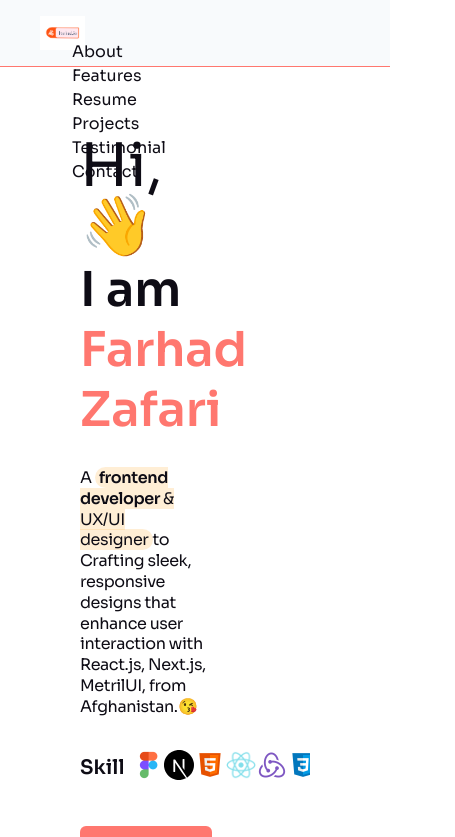
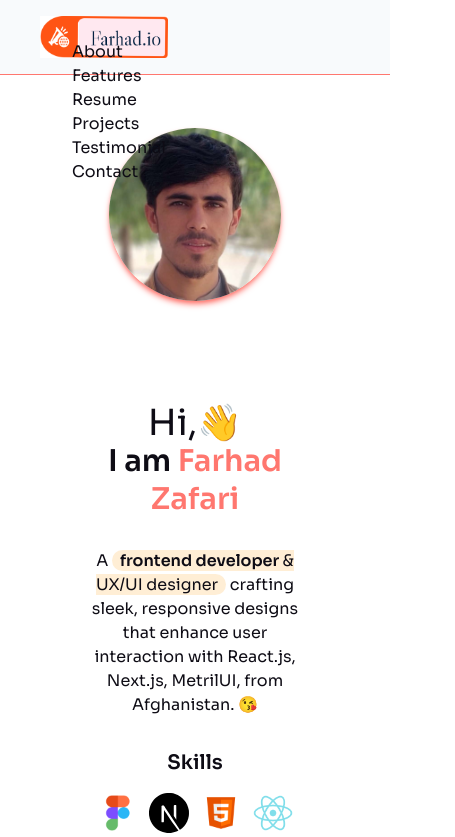
Before and after one commit to Farhadzafar/Farhad-Protfolio, a React (Vite) app: page / in a window 390 px wide. Shown: the top 837 px of the page, 455 px wide, since content can reach past the window. Built offline with nearby package versions, Linux system fonts and the light colour scheme.

Commit message:
the feature and the contacts us and the hero sections are response😎

```diff
--- a/src/components/CardsSmall.jsx
+++ b/src/components/CardsSmall.jsx
@@ -1,12 +1,15 @@
 export default function CardsSmall({ items }) {
   const { title, Icon, desorption, color } = items;
   return (
-    <div className="py-10 px-8 shadow-md rounded-md border-[1px] border-stone-200">
-      <span
-        className={`span w-12 h-12 my-1 ${color} rounded-full flex justify-center content-center`}
+    <div
+      className="py-10 px-8 text-center shadow-md rounded-md border-[1px] border-stone-200
+    lg:text-left "
+    >
+      <p
+        className={`span w-12 h-12 my-1 ${color} rounded-full flex justify-center`}
       >
         {<Icon className="text-3xl z-10 text-gray-700" />}
-      </span>
+      </p>
 
       <h5 className="h6 py-1">{title}</h5>
       <p>{desorption}</p>
--- a/src/components/Header.jsx
+++ b/src/components/Header.jsx
@@ -4,9 +4,9 @@ import Button from "./Button";
 
 export default function Header() {
   return (
-    <div className="fixed top-0 left-0 bg-slate-50 border-b-[1px] border-color-3 flex justify-between content-center w-full z-40 px-10 py-4">
+    <div className="fixed top-0 left-0 bg-slate-50 border-b-[1px] border-color-3 flex justify-between items-center w-full z-40 px-10 py-4">
       <a href="#">
-        <img src={logo} alt="Farhad.io logo" className="w-[45px]" />
+        <img src={logo} alt="Farhad.io logo" className="w-[8rem]" />
       </a>
 
       <ul className="fixed top-10 flex  justify-center content-center  flex-col  lg:flex-row lg:static ">
--- a/src/components/sections/Features.jsx
+++ b/src/components/sections/Features.jsx
@@ -5,10 +5,10 @@ import Section from "../Section";
 export default function Features() {
   return (
     <Section has="features" classes="py-32">
-      <span className=" span ">Features</span>
+      <span className="span">Features</span>
       <h3 className="h3 mb-12">What Can I Do?</h3>
 
-      <ul className="w-full flex justify-center gap-10">
+      <ul className="w-full grid gap-4 md:grid-cols-2 lg:grid-cols-3 justify-center">
         {toDo.map((item) => (
           <CardsSmall key={item.id} items={item} />
         ))}
--- a/src/components/sections/Hero.jsx
+++ b/src/components/sections/Hero.jsx
@@ -1,21 +1,13 @@
 import {
   api,
-  bgWhite,
   css,
-  farhad1,
-  farhad2,
-  farhad3,
   farhad4,
   figma,
   git,
-  gitHub,
   html,
   javascript,
-  linkedin,
   mu5,
-  next,
   nextJs,
-  node,
   python,
   react,
   redux,
@@ -27,120 +19,89 @@ import Section from "../Section";
 export default function Hero() {
   return (
     <Section>
-      <div className="w-full overflow-hidden  ">
-        {/* react next.js git icons */}
-        <div className=" hidden w-full lg:inline-block ">
+      <div className="w-full overflow-hidden relative">
+        {/* Icons for large screens */}
+        <div className="w-full hidden lg:block">
           <img
             src={react}
             alt="react icon"
-            className="w-[4rem] absolute bottom-12 right-10   -z-1"
+            className="w-[4rem] absolute bottom-12 right-10 -z-1"
           />
           <img
             src={git}
             alt="git icon"
             className="w-[3rem] absolute top-32 right-16 -z-1"
           />
-          {/* <img
-            src={figma}
-            alt="react icon"
-            className="w-[8rem] absolute top-20 right-[40%] -z-1 rotate-45"
-            /> */}
-
           <img
             src={nextJs}
             alt="next js icon"
-            className=" w-[8rem] absolute top-28 right-[35%] -z-1 -rotate-45"
+            className="w-[8rem] absolute top-28 right-[35%] -z-1 -rotate-45"
           />
         </div>
 
-        <div className=" w-full h-full z-20 flex gap-8 my-20">
-          {/* content about me  */}
-          <div className="w-[55%] mt-10 ">
-            <h1 className="text-6xl leading-none">
+        <div className="w-full h-full z-20 flex flex-col-reverse lg:flex-row gap-8 my-20 items-center lg:items-start">
+          {/* Content about me */}
+          <div className="w-full lg:w-[55%] mt-10 text-center lg:text-left">
+            <h1 className="text-4xl md:text-5xl lg:text-6xl leading-none">
               Hi,👋
               <br />
-              <span className=" font-semibold text-5xl">
-                I am<span className="text-color-3"> Farhad Zafari</span>
+              <span className="font-semibold text-3xl md:text-4xl lg:text-5xl">
+                I am <span className="text-color-3">Farhad Zafari</span>
               </span>
             </h1>
-            <p className="mb-6 mt-8 p ">
+            <p className="text-base md:text-lg mb-6 mt-8">
               A{" "}
-              <span className="bg-color-2/30 rounded-full px-1">
+              <span className="bg-color-2/30 rounded-full px-2">
                 <strong>frontend developer</strong> & UX/UI designer
-              </span>
-              to Crafting sleek, responsive designs that enhance user
-              interaction with React.js, Next.js, MetrilUI, from Afghanistan.😘
+              </span>{" "}
+              crafting sleek, responsive designs that enhance user interaction
+              with React.js, Next.js, MetrilUI, from Afghanistan. 😘
             </p>
 
-            {/* # skill of  */}
-            <div className="w-full h-auto flex justify-start content-center gap-2 my-8">
-              <strong className="mt-1 text-xl">Skill</strong>
-              <ul className=" flex content-center gap-[1px] justify-start">
-                <li className="w-[30px] h-[30px]">
-                  <img className="w-full" src={figma} alt={`icon ${figma}`} />
-                </li>
-                <li className="w-[30px] h-[30px]">
-                  <img className="w-full" src={nextJs} alt={`icon ${nextJs}`} />
-                </li>
-                <li className="w-[30px] h-[30px]">
-                  <img className="w-full" src={html} alt={`icon ${html}`} />
-                </li>
-                <li className="w-[30px] h-[30px]">
-                  <img className="w-full" src={react} alt={`icon ${react}`} />
-                </li>
-                <li className="w-[30px] h-[30px]">
-                  <img className="w-full" src={redux} alt={`icon ${redux}`} />
-                </li>
-                <li className="w-[30px] h-[30px]">
-                  <img className="w-full" src={css} alt={`icon ${css}`} />
-                </li>
-                <li className="w-[30px] h-[30px]">
-                  <img className="w-full" src={sass} alt={`icon ${sass}`} />
-                </li>
-                <li className="w-[30px] h-[30px]">
-                  <img className="w-full" src={mu5} alt={`icon ${mu5}`} />
-                </li>
-                <li className="w-[30px] h-[30px]">
-                  <img
-                    className="w-full"
-                    src={javascript}
-                    alt={`icon ${javascript}`}
-                  />
-                </li>
-                <li className="w-[30px] h-[30px]">
-                  <img className="w-full" src={python} alt={`icon ${python}`} />
-                </li>
-                <li className="w-[30px] h-[30px]">
-                  <img className="w-full" src={api} alt={`icon ${api}`} />
-                </li>
-                <li className="w-[30px] h-[30px]">
-                  <img className="w-full" src={git} alt={`icon ${git}`} />
-                </li>
+            {/* Skills */}
+            <div className="w-full flex flex-col  gap-4 items-center lg:flex-row lg:items-start  lg:justify-start  my-8">
+              <strong className="w-auto text-xl text-center lg:text-left">
+                Skills
+              </strong>
+              <ul className="flex flex-wrap gap-3 lg:gap-1 justify-center lg:justify-start">
+                {[
+                  figma,
+                  nextJs,
+                  html,
+                  react,
+                  redux,
+                  css,
+                  sass,
+                  mu5,
+                  javascript,
+                  python,
+                  api,
+                  git,
+                ].map((icon, index) => (
+                  <li
+                    key={index}
+                    className="w-10 h-10 md:w-12 md:h-12 lg:w-8 lg:h-8"
+                  >
+                    <img className="w-full" src={icon} alt={`icon ${icon}`} />
+                  </li>
+                ))}
               </ul>
             </div>
 
             {/* Buttons */}
-            <div className="flex gap-2 content-end w-auto h-auto justify-start mt-11">
+            <div className="flex gap-2 justify-center lg:justify-start mt-11">
               <Button>Download CV</Button>
-              {/* <Button herf="#projects">Projects</Button> */}
+              {/* <Button href="#projects">Projects</Button> */}
             </div>
           </div>
 
           {/* Image of me */}
-          <div className="w-[40%] my-8 ml-32 ">
+          <div className="w-full lg:w-[40%] my-8 lg:ml-32 flex justify-center lg:justify-start">
             <img
-              className="w-full rounded-full border-1 border-color-3 shadow-md  shadow-color-3"
+              className="w-[75%] md:w-[60%] lg:w-full rounded-full border-1 border-color-3 shadow-md shadow-color-3"
               src={farhad4}
-              alt=""
+              alt="Farhad Zafari"
             />
-            {/* <div className="flex justify-center content-center gap-3 ml-10  mt-[1rem]">
-              <a href="#">
-                <img className="w-[30px]" src={gitHub} alt="github icon" />
-              </a>
-              <a href="#">
-                <img className="w-[30px]" src={linkedin} alt="Linkedin icon" />
-              </a>
-            </div> */}
           </div>
         </div>
       </div>
```
Also changed, not shown: heroMain.jsx (added, +136 -0 lines), src/assets/Icons/logo.png.
